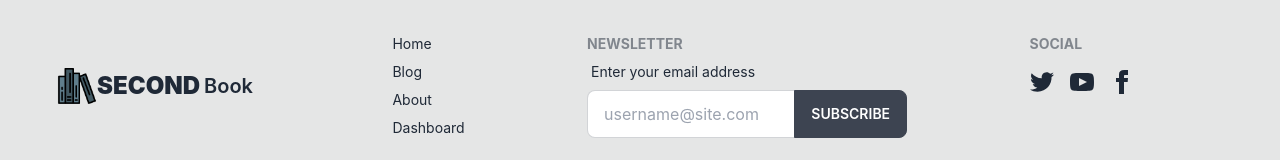
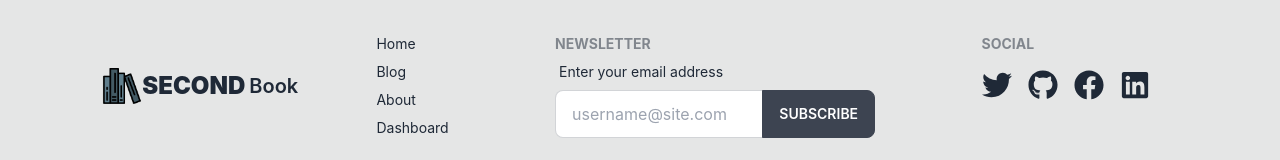
Before and after one commit to HasanC14/Second-Book, a React (Create React App) app: page /Login in a window 1280 px wide. Shown: the part 870-1030 px from the top of the page. Built offline with nearby package versions, Linux system fonts and the light colour scheme; no server answers; what tw-elements would draw is missing.

Commit message:
Slight changes

```diff
--- a/src/Layout/DashboardLayout.js
+++ b/src/Layout/DashboardLayout.js
@@ -28,12 +28,6 @@ const DashboardLayout = () => {
                 <Link to={"/Dashboard/MyOrders"}>My Orders</Link>
               </li>
             )}
-            {isAdmin && (
-              <li>
-                <Link to={"/Dashboard/MyOrders"}>My Orders</Link>
-              </li>
-            )}
-
             {isSeller && (
               <>
                 <li>
--- a/src/Pages/CategoryBooks/CategoryBooks.js
+++ b/src/Pages/CategoryBooks/CategoryBooks.js
@@ -3,6 +3,7 @@ import { AuthContext } from "../../Context/AuthProvider";
 import { useLoaderData } from "react-router-dom";
 import BookingModal from "../BookingModal/BookingModal";
 import ProductCard from "../ProductCard/ProductCard";
+import UseSeller from "../RouteAssets/UseSeller";
 
 const CategoryBooks = () => {
   const Books = useLoaderData();
--- a/src/Pages/ProductCard/ProductCard.js
+++ b/src/Pages/ProductCard/ProductCard.js
@@ -3,9 +3,12 @@ import { AuthContext } from "../../Context/AuthProvider";
 import BookingModal from "../BookingModal/BookingModal";
 import { FaCheckCircle } from "react-icons/fa";
 import swal from "sweetalert";
+import UseSeller from "../RouteAssets/UseSeller";
 const ProductCard = ({ book }) => {
   const [product, setProduct] = useState({});
   const [Seller, setSeller] = useState([]);
+  const { User } = useContext(AuthContext);
+  const [isSeller] = UseSeller(User?.email);
   useEffect(() => {
     fetch(`http://localhost:5000/seller/?email=${book?.SellerEmail}`)
       .then((res) => res.json())
@@ -92,6 +95,9 @@ const ProductCard = ({ book }) => {
                 {book?.Time.split("T")[0]})
               </p>
             </div>
+            {isSeller ? (
+              ""
+            ) : (
               <div>
                 {book.Booked === "true" ? (
                   <button className="btn" disabled>
@@ -107,13 +113,17 @@ const ProductCard = ({ book }) => {
                   </label>
                 )}
                 <div className="mt-3">
-                <button className="btn" onClick={() => HandleReport(book._id)}>
+                  <button
+                    className="btn"
+                    onClick={() => HandleReport(book._id)}
+                  >
                     Report to admin
                   </button>
                 </div>
 
                 <BookingModal product={product}></BookingModal>
               </div>
+            )}
           </div>
         </div>
       </div>
--- a/src/Pages/Shared/Footer/Footer.js
+++ b/src/Pages/Shared/Footer/Footer.js
@@ -1,12 +1,12 @@
 import React from "react";
 import { Link } from "react-router-dom";
-
+import { FaGithub, FaTwitter, FaFacebook, FaLinkedin } from "react-icons/fa";
 import logo from "../../../Image/book.png";
 const Footer = () => {
   return (
     <div className="bg-base-300">
       <footer className="footer p-10  text-base-content max-w-screen-xl mx-auto">
-        <div className="mt-auto mb-auto">
+        <div className="m-auto">
           <Link to={"/"} className="btn btn-ghost normal-case text-xl">
             <img src={logo} className="w-10" alt="" />
             <span className="font-black text-2xl mr-1">SECOND</span>
@@ -50,38 +50,33 @@ const Footer = () => {
         <div>
           <span className="footer-title">Social</span>
           <div className="grid grid-flow-col gap-4">
-            <a>
-              <svg
-                xmlns="http://www.w3.org/2000/svg"
-                width="24"
-                height="24"
-                viewBox="0 0 24 24"
-                className="fill-current"
-              >
-                <path d="M24 4.557c-.883.392-1.832.656-2.828.775 1.017-.609 1.798-1.574 2.165-2.724-.951.564-2.005.974-3.127 1.195-.897-.957-2.178-1.555-3.594-1.555-3.179 0-5.515 2.966-4.797 6.045-4.091-.205-7.719-2.165-10.148-5.144-1.29 2.213-.669 5.108 1.523 6.574-.806-.026-1.566-.247-2.229-.616-.054 2.281 1.581 4.415 3.949 4.89-.693.188-1.452.232-2.224.084.626 1.956 2.444 3.379 4.6 3.419-2.07 1.623-4.678 2.348-7.29 2.04 2.179 1.397 4.768 2.212 7.548 2.212 9.142 0 14.307-7.721 13.995-14.646.962-.695 1.797-1.562 2.457-2.549z"></path>
-              </svg>
+            <a
+              href="https://twitter.com/HasanCh38413037"
+              target="_blank"
+              rel="noreferrer"
+            >
+              <FaTwitter className="text-3xl"></FaTwitter>
             </a>
-            <a>
-              <svg
-                xmlns="http://www.w3.org/2000/svg"
-                width="24"
-                height="24"
-                viewBox="0 0 24 24"
-                className="fill-current"
-              >
-                <path d="M19.615 3.184c-3.604-.246-11.631-.245-15.23 0-3.897.266-4.356 2.62-4.385 8.816.029 6.185.484 8.549 4.385 8.816 3.6.245 11.626.246 15.23 0 3.897-.266 4.356-2.62 4.385-8.816-.029-6.185-.484-8.549-4.385-8.816zm-10.615 12.816v-8l8 3.993-8 4.007z"></path>
-              </svg>
+            <a
+              href="https://github.com/HasanC14"
+              target="_blank"
+              rel="noreferrer"
+            >
+              <FaGithub className="text-3xl"></FaGithub>
             </a>
-            <a>
-              <svg
-                xmlns="http://www.w3.org/2000/svg"
-                width="24"
-                height="24"
-                viewBox="0 0 24 24"
-                className="fill-current"
-              >
-                <path d="M9 8h-3v4h3v12h5v-12h3.642l.358-4h-4v-1.667c0-.955.192-1.333 1.115-1.333h2.885v-5h-3.808c-3.596 0-5.192 1.583-5.192 4.615v3.385z"></path>
-              </svg>
+            <a
+              href="https://www.facebook.com/hasan.chowdhuryD/"
+              target="_blank"
+              rel="noreferrer"
+            >
+              <FaFacebook className="text-3xl"></FaFacebook>
+            </a>
+            <a
+              href="https://www.linkedin.com/in/hasanchowdhuryd/"
+              target="_blank"
+              rel="noreferrer"
+            >
+              <FaLinkedin className="text-3xl"></FaLinkedin>
             </a>
           </div>
         </div>
```
Lines whose indentation alone changed are shown as unchanged.
